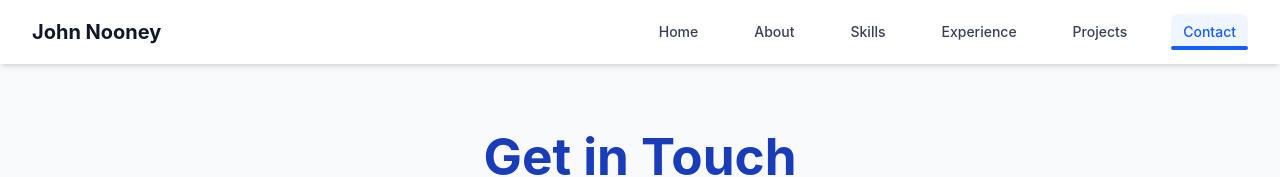
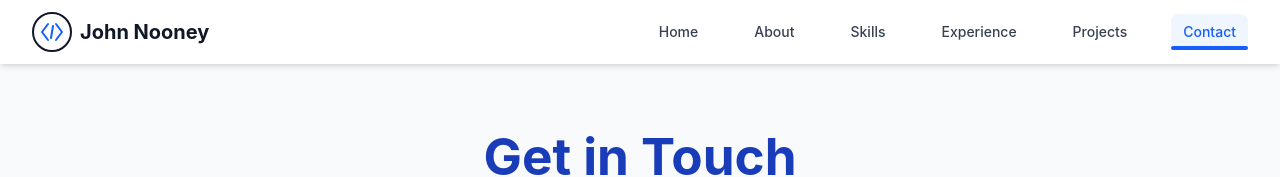
Before and after one commit to JohnNooney/nooney.dev, a React (Vite) app: page /contact in a window 1280 px wide. Shown: the top 177 px of the page. Built offline with nearby package versions, Linux system fonts and the light colour scheme.

Commit message:
Add logo

```diff
--- a/index.html
+++ b/index.html
@@ -2,8 +2,10 @@
 <html lang="en" class="h-full">
   <head>
     <meta charset="UTF-8" />
-    <link rel="icon" type="image/svg+xml" href="/vite.svg" />
+    <link rel="icon" type="image/svg+xml" href="/favicon.svg" />
     <meta name="viewport" content="width=device-width, initial-scale=1.0" />
+    <meta name="theme-color" content="#1e40af" media="(prefers-color-scheme: light)" />
+    <meta name="theme-color" content="#60a5fa" media="(prefers-color-scheme: dark)" />
     <title>John Nooney - Portfolio</title>
     <meta name="description" content="John Nooney's professional portfolio showcasing software development projects, skills, and experience." />
     <meta name="keywords" content="John Nooney, Software Developer, Web Development, Portfolio, Projects" />
--- a/src/components/Navbar.jsx
+++ b/src/components/Navbar.jsx
@@ -29,6 +29,47 @@ export default function Navbar() {
               className="flex items-center group"
               aria-label="Home"
             >
+              <svg
+                width="40"
+                height="40"
+                viewBox="0 0 40 40"
+                fill="none"
+                xmlns="http://www.w3.org/2000/svg"
+                className="mr-2"
+                preserveAspectRatio="xMidYMid meet"
+              >
+                <circle
+                  cx="20"
+                  cy="20"
+                  r="19"
+                  stroke="currentColor"
+                  strokeWidth="2"
+                  className="text-gray-900 dark:text-gray-100"
+                />
+                <path
+                  d="M16 12L10 20L16 28"
+                  stroke="currentColor"
+                  strokeWidth="2"
+                  strokeLinecap="round"
+                  strokeLinejoin="round"
+                  className="text-blue-600 dark:text-blue-400"
+                />
+                <path
+                  d="M24 12L30 20L24 28"
+                  stroke="currentColor"
+                  strokeWidth="2"
+                  strokeLinecap="round"
+                  strokeLinejoin="round"
+                  className="text-blue-600 dark:text-blue-400"
+                />
+                <path
+                  d="M21 14L19 26"
+                  stroke="currentColor"
+                  strokeWidth="2"
+                  strokeLinecap="round"
+                  className="text-blue-600 dark:text-blue-400"
+                />
+              </svg>
               <span
                 className="text-xl font-bold text-gray-900 dark:text-white group-hover:text-blue-600 dark:group-hover:text-blue-400
                 transition-colors duration-300"
```
Also changed, not shown: public/favicon.svg (added).
